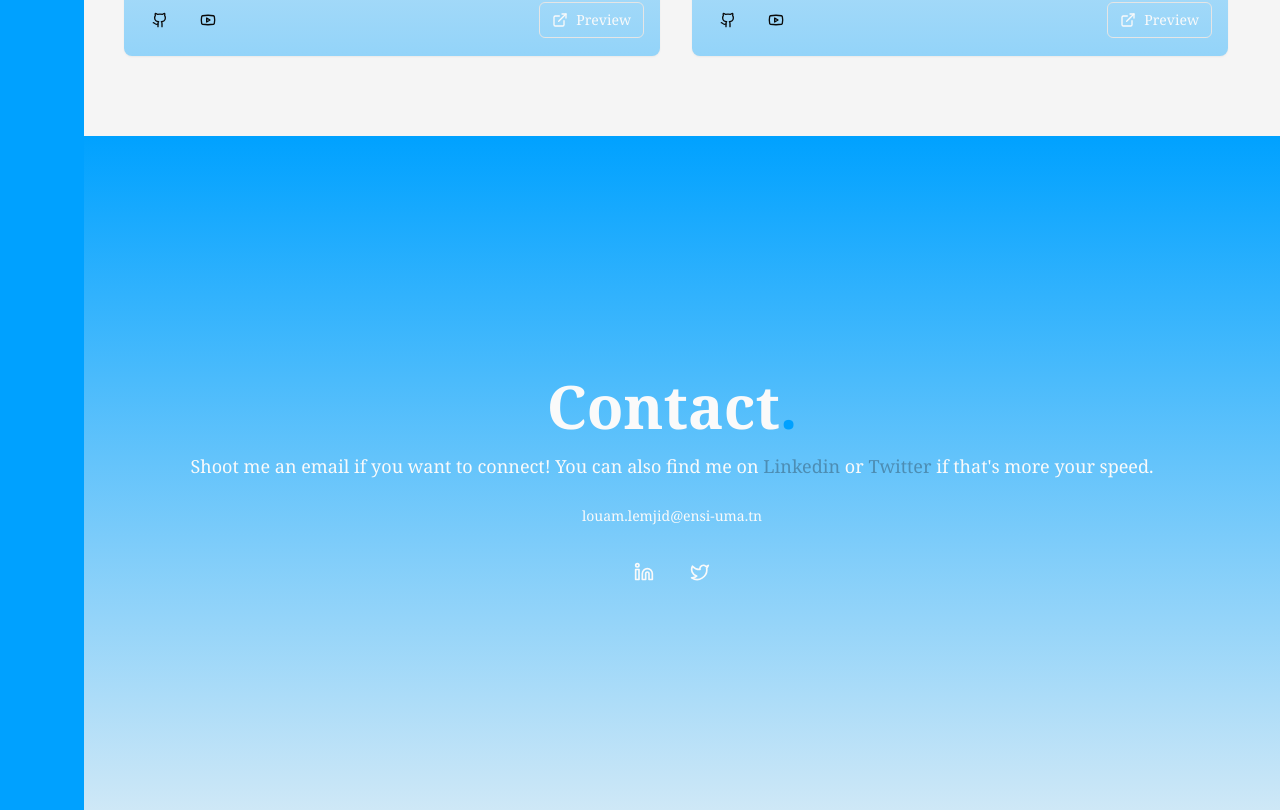
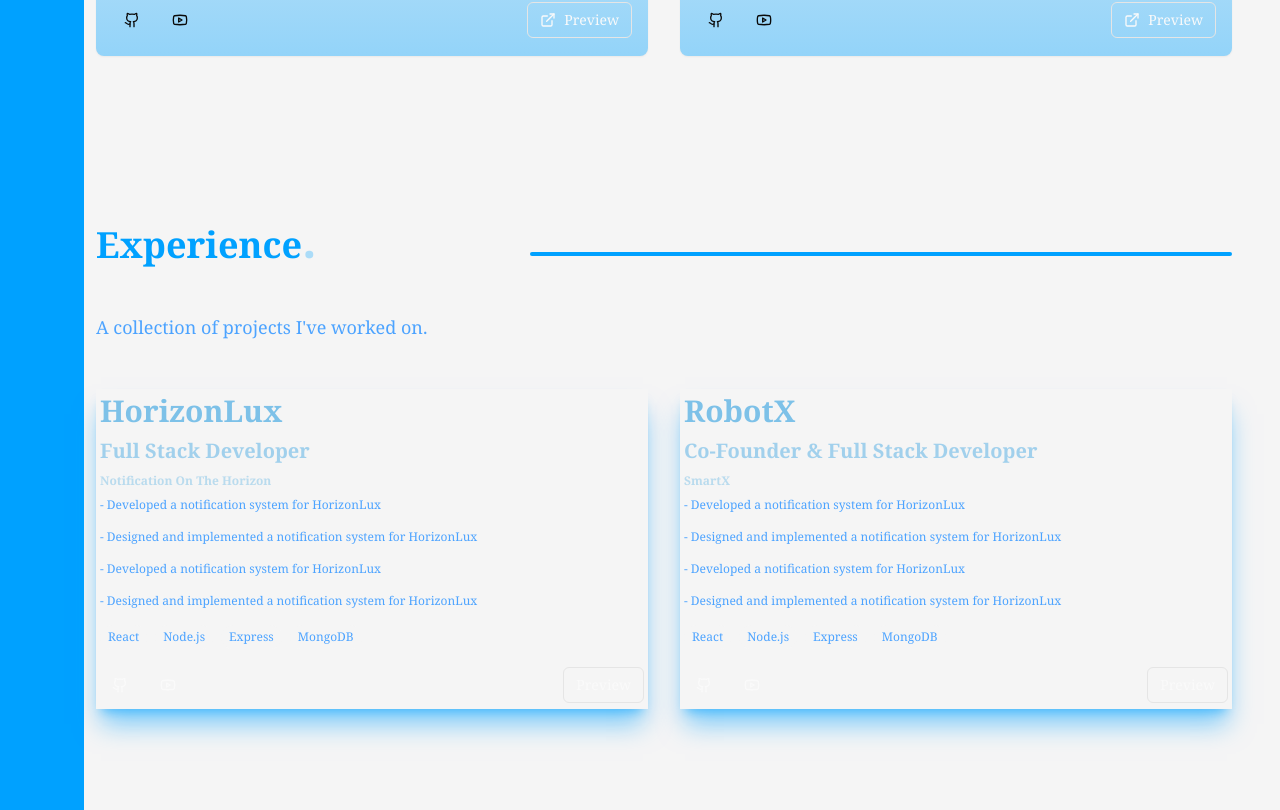
Before and after one commit to louamlemjid/portfolio, a Next.js app: page / in a window 1280 px wide. Shown: the part 2750-3560 px from the top of the page. Built offline with nearby package versions, Linux system fonts and the light colour scheme.

Commit message:
added experience bloc

```diff
--- a/app/page.tsx
+++ b/app/page.tsx
@@ -12,7 +12,7 @@ import  {Welcome}  from '@/components/home';
 import { Projects } from '@/components/projects';
 import { Providers } from '@/components/providers';
 import { AppSidebar } from '@/components/sidebar';
-
+import { Experience } from '@/components/experience';
 export default function Home() {
   return (
     <div className="font-serif min-h-screen">
@@ -26,6 +26,7 @@ export default function Home() {
         <Welcome />
         <About />
         <Projects />
+        <Experience />
         <Contact />
       </div>
       </div>
--- /dev/null
+++ b/components/experience-card.tsx
@@ -0,0 +1,68 @@
+import Link from "next/link";
+import { Button } from "@/components/ui/button";
+import { Github, Youtube, ExternalLink } from "lucide-react";
+interface ExperienceCardProps {
+    company: string;
+    position: string;
+    projectTitle: string;
+    bulletPoints: string[];
+    techStack: string[];
+    github: string;
+    youtube: string;
+    preview: string;
+  }
+export function ExperienceCard({
+    company,
+    position,
+    projectTitle,
+    bulletPoints,
+    techStack,
+    github,
+    youtube,
+    preview,
+  }: ExperienceCardProps): JSX.Element {
+    return (
+        <div className="border-sky-950 shadow-xl shadow-background/50 border-radius-6 overflow-hidden group cursor-pointer transition-all duration-300 hover:shadow-2xl hover:shadow-third">
+            <div className="p-1">
+                <h3 className="text-third text-3xl font-semibold mb-2">{company}</h3>
+                <h4 className="text-third/70 text-xl font-semibold mb-2">{position}</h4>
+                <h5 className="text-third/50 text-xs font-semibold mb-2">{projectTitle}</h5>
+                <ul>
+                    {bulletPoints.map((bullet, index) => (
+                        <li key={index} className="text-muted-foreground text-xs mb-4 line-clamp-2">- {bullet}</li>
+                    ))}
+                </ul>
+                <div className="flex flex-wrap gap-2 mb-4">
+                    {techStack.map((tech, index) => (
+                        <span
+                            key={index}
+                            className="px-2 py-1 text-xs rounded-full bg-secondary/60 text-muted-foreground"
+                        >
+                            {tech}
+                        </span>
+                    ))}
+                </div>
+                <div className="flex justify-between items-center">
+                    <div className="flex space-x-2">
+                        <Link href={github} target="_blank">
+                            <Button variant="ghost" size="icon">
+                                <Github className="h-4 w-4" />
+                            </Button>
+                        </Link>
+                        <Link href={youtube} target="_blank">
+                            <Button variant="ghost" size="icon">
+                                <Youtube className="h-4 w-4" />
+                            </Button>
+                        </Link>
+                    </div>
+                    <Link href={preview} target="_blank">
+                        <Button variant="outline" size="sm">
+                            Preview
+                        </Button>
+                    </Link>
+                </div>
+            </div>
+        </div>
+
+    )
+}
--- /dev/null
+++ b/components/experience.tsx
@@ -0,0 +1,57 @@
+import { ExperienceCard } from "./experience-card";
+
+const experiences = [
+    {
+        company:"HorizonLux",
+        position:"Full Stack Developer",
+        projectTitle:"Notification On The Horizon",
+        bulletPoints: [
+            "Developed a notification system for HorizonLux",
+            "Designed and implemented a notification system for HorizonLux",
+            "Developed a notification system for HorizonLux",
+            "Designed and implemented a notification system for HorizonLux",
+        ],
+        techStack: ["React", "Node.js", "Express", "MongoDB"],
+        github: "https://github.com",
+        youtube: "https://youtube.com",
+        preview: "https://preview.com",
+    },
+    {
+        company:"RobotX",
+        position:"Co-Founder & Full Stack Developer",
+        projectTitle:"SmartX",
+        bulletPoints: [
+            "Developed a notification system for HorizonLux",
+            "Designed and implemented a notification system for HorizonLux",
+            "Developed a notification system for HorizonLux",
+            "Designed and implemented a notification system for HorizonLux",
+        ],
+        techStack: ["React", "Node.js", "Express", "MongoDB"],
+        github: "https://github.com",
+        youtube: "https://youtube.com",
+        preview: "https://preview.com",
+    }
+];
+export function Experience() {
+return (
+        <section id="experiences" className="min-h-screen py-20 bg-secondary">
+  <div className="container mx-auto ml-1 xs:max-w-xs md:max-w-3xl lg:max-w-6xl px-2">
+  <div className="flex gap-3 mb-8 ">
+            <h1  className="w-3/6 lg:text-4xl font-bold text-2xl mb-4 text-background">Experience<span className="text-5xl text-background/30">.</span></h1>
+            <hr
+              className="w-5/6 h-1 mt-9 bg-background border-background/30 rounded-full"
+
+          />
+          </div>
+    <h6 className="text-lg text-muted-foreground mb-12">
+    A collection of projects I've worked on.
+    </h6>
+    <div className="grid grid-cols-1 sm:grid-cols-2 lg:grid-cols-2 gap-8">
+      {experiences.map((experience, index) => (
+        <ExperienceCard key={index} {...experience} />
+      ))}
+    </div>
+  </div>
+</section>
+    );
+}
--- a/components/projects.tsx
+++ b/components/projects.tsx
@@ -41,7 +41,7 @@ const projects = [
 export function Projects (){
     return (
         <section id="projects" className="min-h-screen py-20 bg-secondary">
-  <div className="container mx-auto ml-4 xs:max-w-xs md:max-w-3xl lg:max-w-6xl px-6">
+  <div className="container mx-auto ml-1 xs:max-w-xs md:max-w-3xl lg:max-w-6xl px-2">
   <div className="flex gap-3 mb-8 ">
             <h1  className="w-3/6 lg:text-4xl font-bold text-2xl mb-4 text-background">My Work<span className="text-5xl text-background/30">.</span></h1>
             <hr
--- a/components/sidebar.tsx
+++ b/components/sidebar.tsx
@@ -57,7 +57,7 @@ export function AppSidebar() {
         {[
           { name: "About", id: "about" },
           { name: "Projects", id: "projects" },
-          { name: "Exp .", id: "experience" },
+          { name: "Exp .", id: "experiences" },
           { name: "Contact", id: "contact" },
         ].map((item, index) => (
           <motion.a
```
